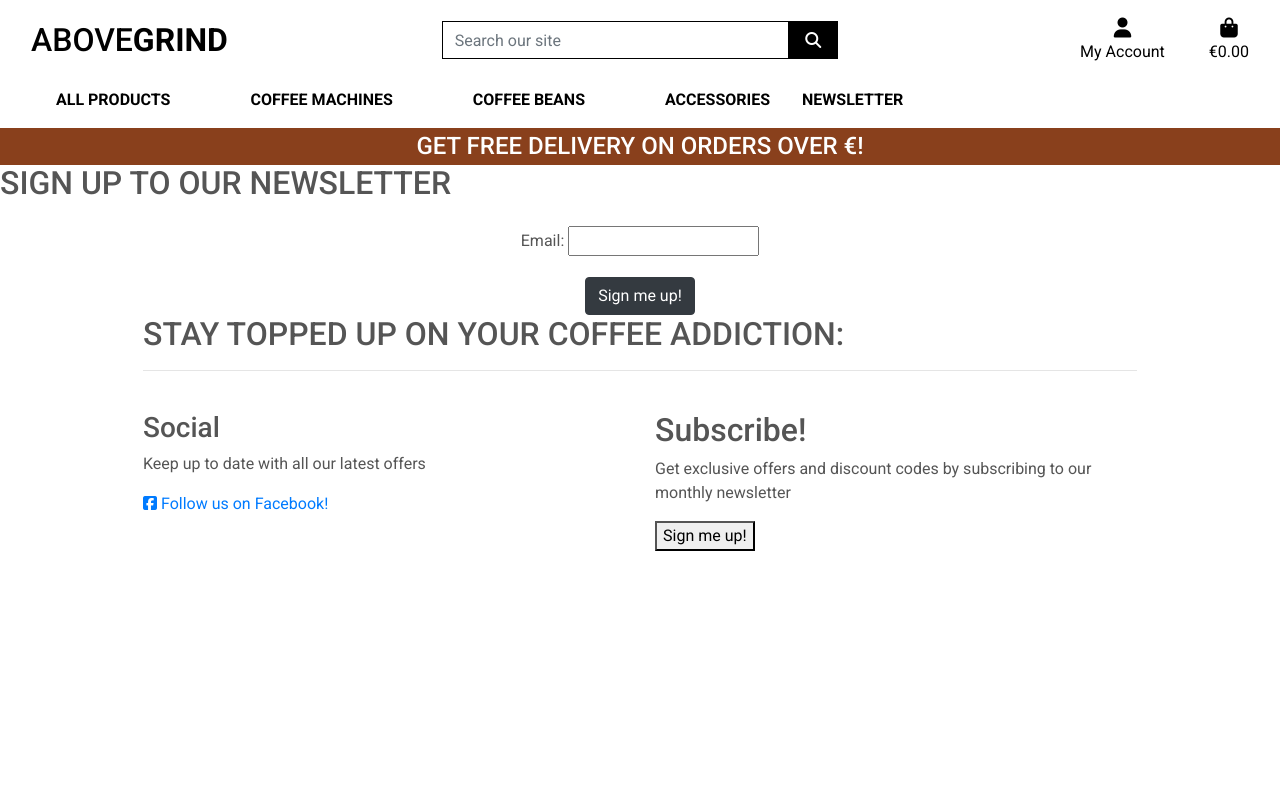
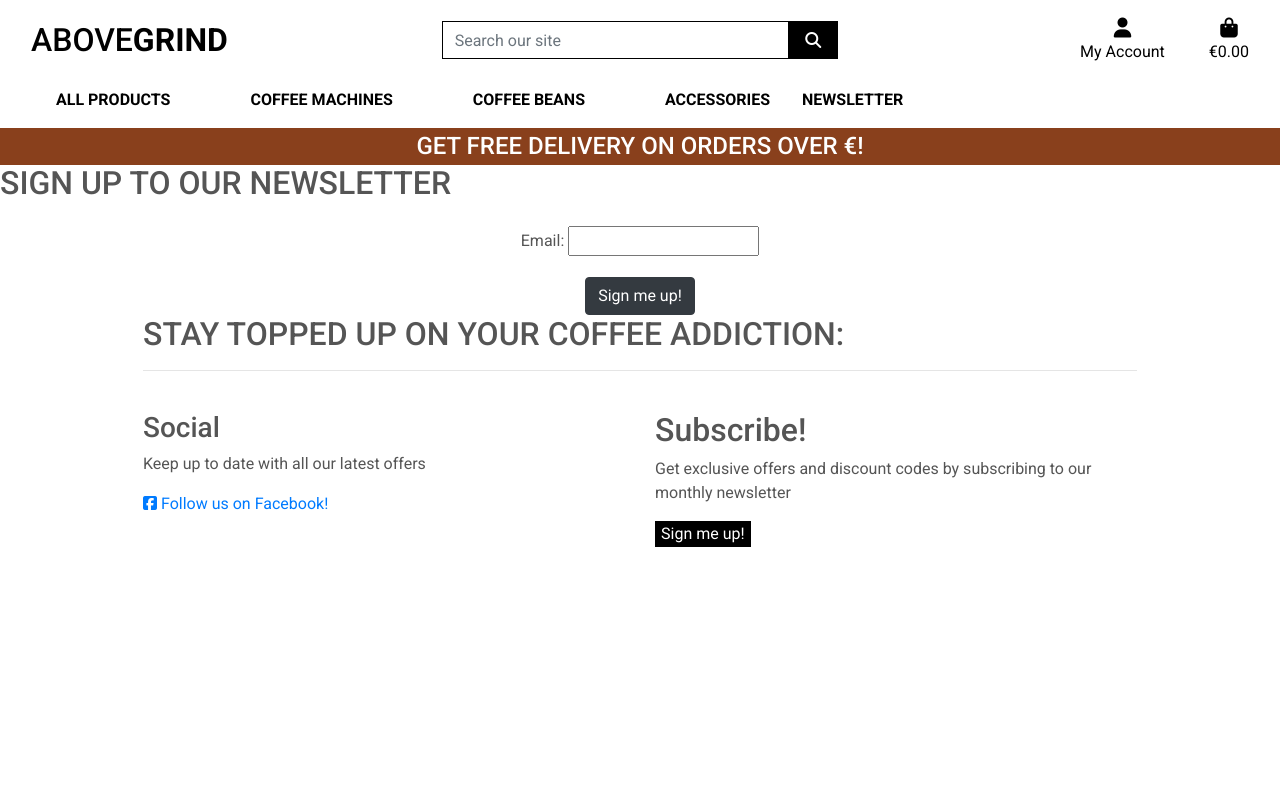
Before and after one commit to shellym96/above_grind, a Django app: page /newsletter/ in a window 1280 px wide. Run offline with Django 3.2, Linux system fonts and the light colour scheme; parts of the project's set-up code (start-up, migrations or seed data) failed here and were passed over; some libraries are stand-ins or nearby versions.

Commit message:
Update css for newsletter btn in footer

```diff
--- a/static/css/base.css
+++ b/static/css/base.css
@@ -175,6 +175,13 @@ a.category-badge > span.badge.hover {
     overflow-x: hidden;
     overflow-y: auto;
 }
+/* Footer */
+
+#newsletter-btn {
+    color: white;
+    background-color: black;
+    border: none;
+}
 
 /* Allauth form formatting */
 
```
